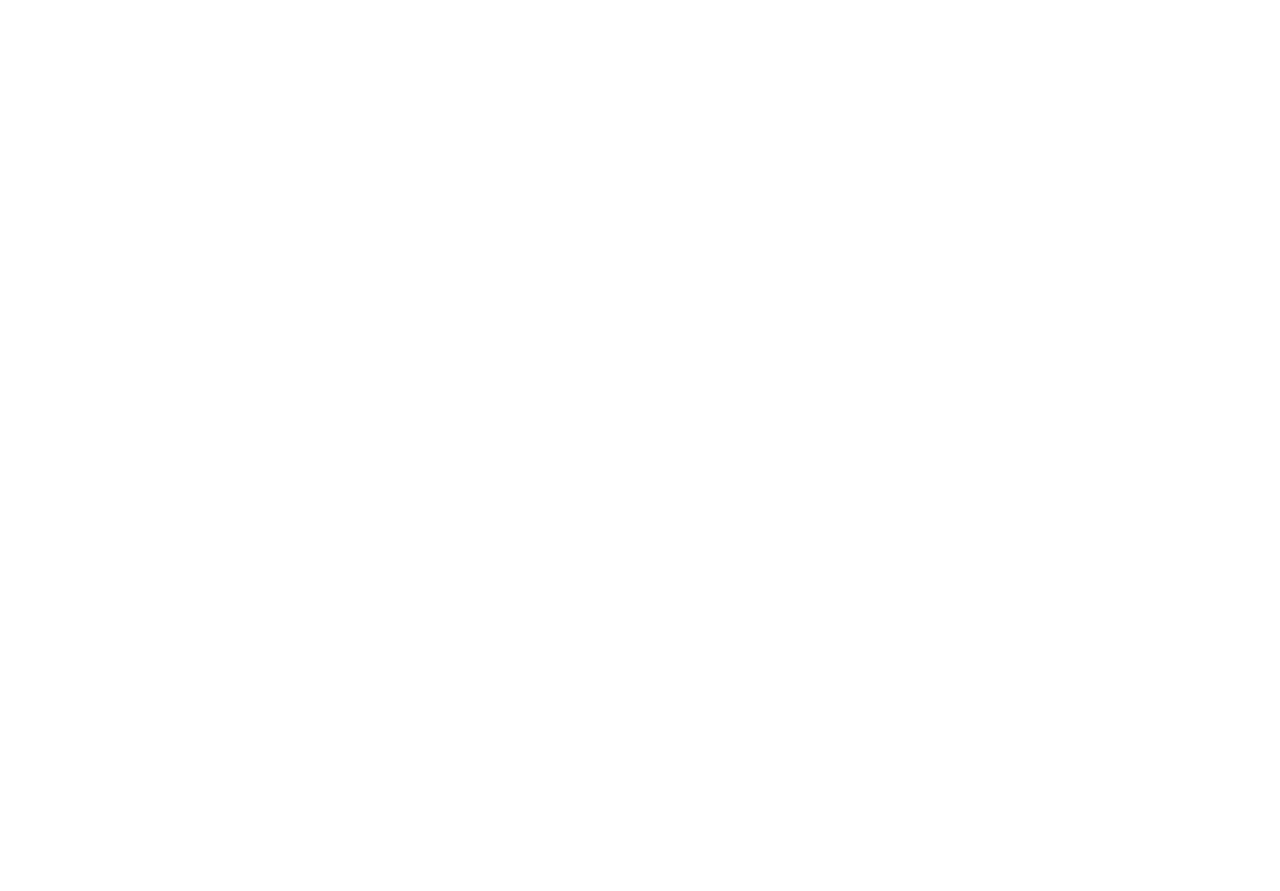
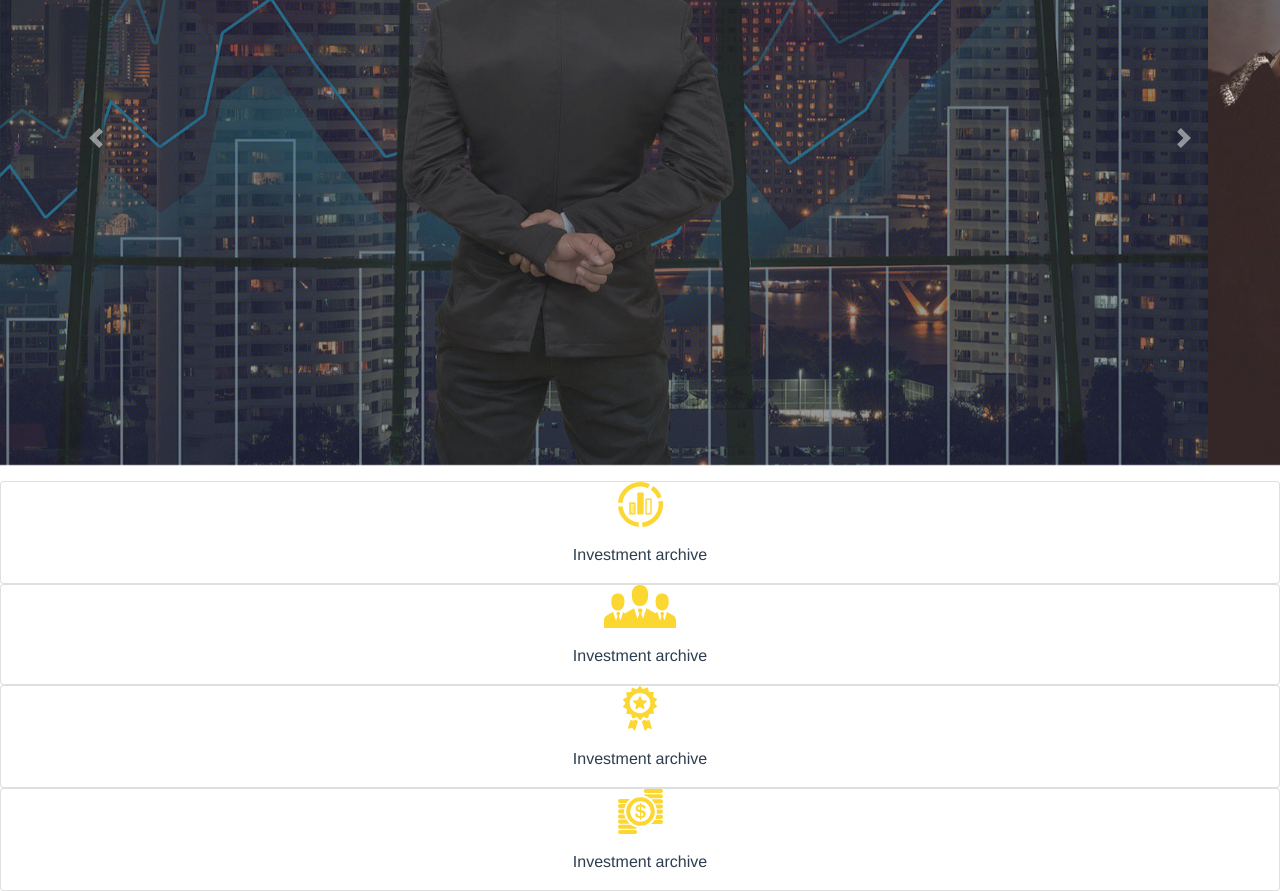
Before and after one commit to nonsoo24/bitploloniex, a Vue app: page / in a window 1280 px wide. Shown: the part 260-1151 px from the top of the page. Before the commit the page ends 800 px from the top, so only its background shows below. Built offline with nearby package versions, Linux system fonts and the light colour scheme.

Commit message:
add cards div

```diff
--- a/src/views/Home.vue
+++ b/src/views/Home.vue
@@ -1,9 +1,71 @@
 <template>
+  <div>
+    <!-- navbar -->
     <NavBar />
+
+    <!-- carousel -->
+    <section>
+      <div id="carouselExampleIndicators" class="carousel slide" data-ride="carousel">
+        <div class="carousel-inner">
+          <div class="carousel-item active">
+            <figure>
+              <img class="d-block w-100" src="../assets/img/Backgrounds/man-city.jpg" alt="First slide">
+            </figure>
+          </div>
+          <div class="carousel-item">
+            <figure>
+              <img class="d-block w-100" src="../assets/img/Backgrounds/working.jpg" alt="Second slide">
+            </figure>
+          </div>
+          <div class="carousel-item">
+            <figure>
+              <img class="d-block w-100" src="../assets/img/Backgrounds/man.jpg" alt="Third slide">
+            </figure>
+          </div>
+        </div>
+        <a class="carousel-control-prev" href="#carouselExampleIndicators" role="button" data-slide="prev">
+          <span class="carousel-control-prev-icon" aria-hidden="true"></span>
+          <span class="sr-only">Previous</span>
+        </a>
+        <a class="carousel-control-next" href="#carouselExampleIndicators" role="button" data-slide="next">
+          <span class="carousel-control-next-icon" aria-hidden="true"></span>
+          <span class="sr-only">Next</span>
+        </a>
+      </div>
+
+      <!-- acivities cards -->
+      <div class="">
+        <div class="card">
+          <figure>
+            <img src="../assets/img/icon/graph.svg" alt="graph">
+          </figure>
+          <p class="text-upper">Investment archive</p>
+        </div>
+        <div class="card">
+          <figure>
+            <img src="../assets/img/icon/group.svg" alt="graph">
+          </figure>
+          <p class="text-upper">Investment archive</p>
+        </div>
+        <div class="card">
+          <figure>
+            <img src="../assets/img/icon/prize.svg" alt="graph">
+          </figure>
+          <p class="text-upper">Investment archive</p>
+        </div>
+        <div class="card">
+          <figure>
+            <img src="../assets/img/icon/coin.svg" alt="graph">
+          </figure>
+          <p class="text-upper">Investment archive</p>
+        </div>
+
+      </div>
+    </section>
+  </div>
 </template>
 
 <script>
-
   import NavBar from '@/components/NavBar.vue'
 
   export default {
```
Lines whose indentation alone changed are shown as unchanged.
